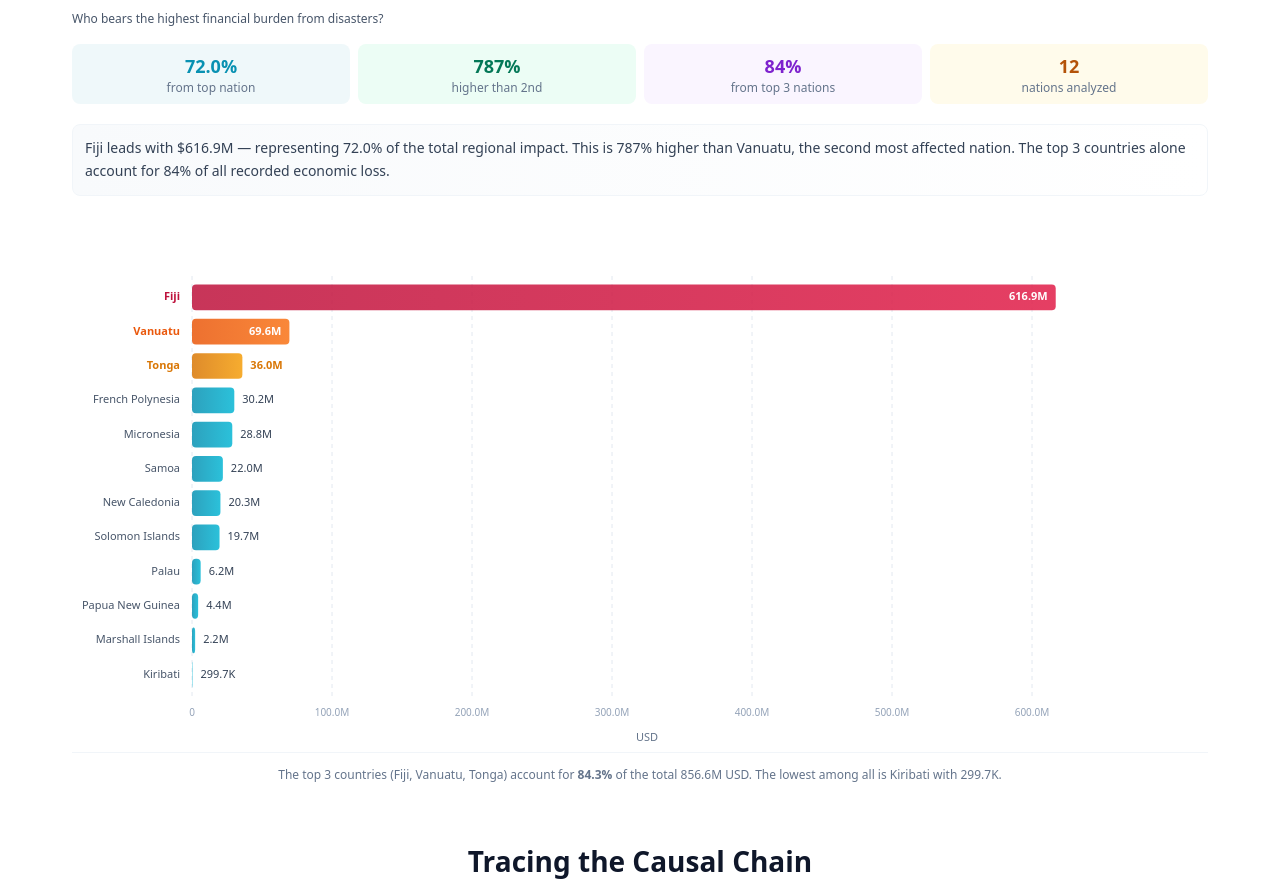
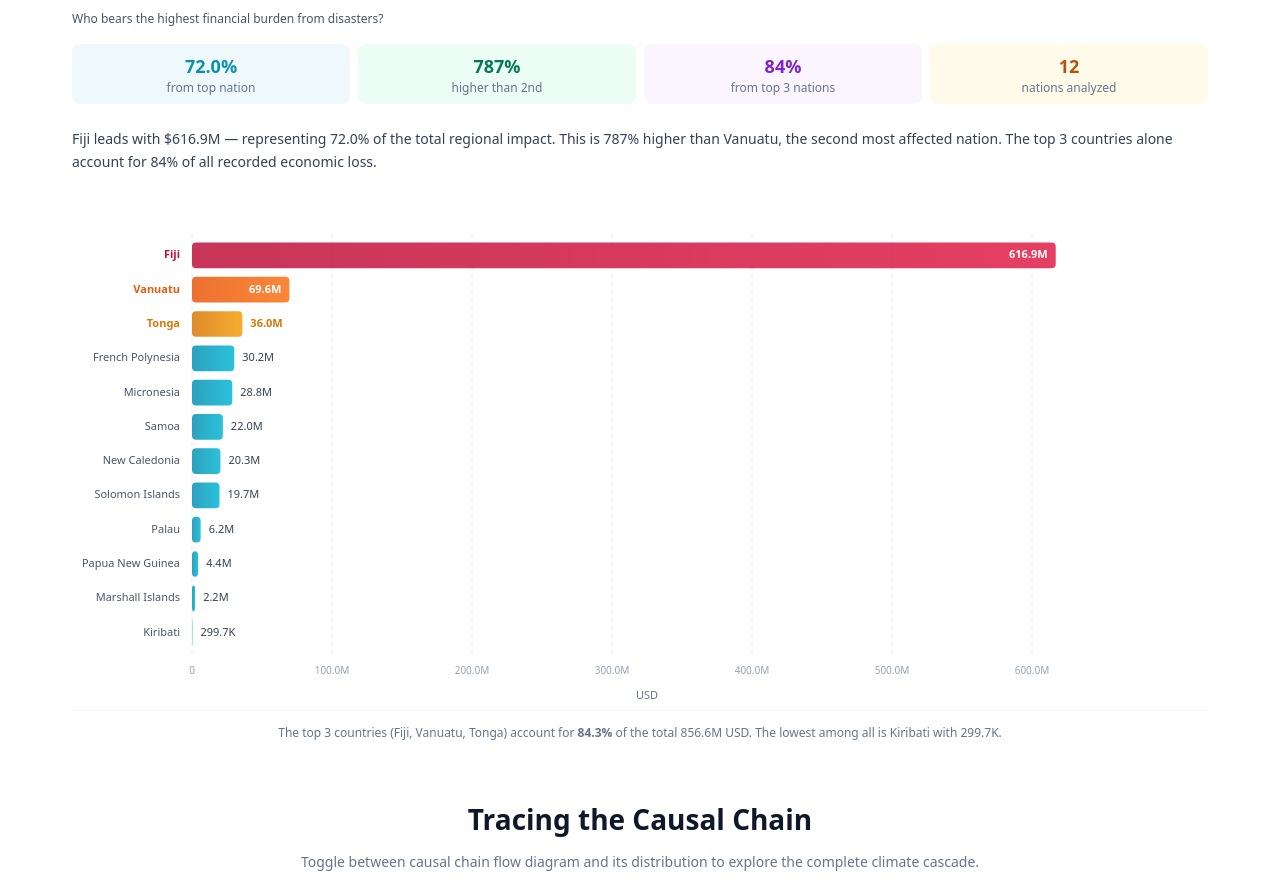
Before and after one commit to Keison542/pac-dataviz-challenge, a Next.js app: page /pac-dataviz-challenge/ in a window 1280 px wide. Shown: the part 3680-4566 px from the top of the page. Built offline with nearby package versions, Linux system fonts and the light colour scheme.

Commit message:
Remove narrative paragraph container from BarChart
Removed the narrative paragraph container div from the BarChart component.

```diff
--- a/src/vizualization/barplot/BarChart.tsx
+++ b/src/vizualization/barplot/BarChart.tsx
@@ -338,7 +338,6 @@ export function MultiMetricRankedDashboard({ width, height, data, selectedCountr
 
       {/* Narrative Paragraph */}
       {topCountry && totalSum > 0 && (
-        <div className="mb-5 p-3 bg-gradient-to-r from-slate-50 to-white rounded-lg border border-slate-100 transition-all duration-200 hover:shadow-sm">
           <p className="text-sm text-slate-700 leading-relaxed">
             {topCountry.country} leads with{' '}
             {currentMetric.format(topCountry.value)} —
@@ -346,7 +345,6 @@ export function MultiMetricRankedDashboard({ width, height, data, selectedCountr
             {topVsSecond > 20 && ` This is ${topVsSecond.toFixed(0)}% higher than ${secondCountry?.country}, the second most affected nation.`}
             {' '}The top 3 countries alone account for {top3Percentage.toFixed(0)}% of all recorded {currentMetric.title.toLowerCase().split(' by')[0]}.
           </p>
-        </div>
       )}
 
       {/* Chart */}
```
